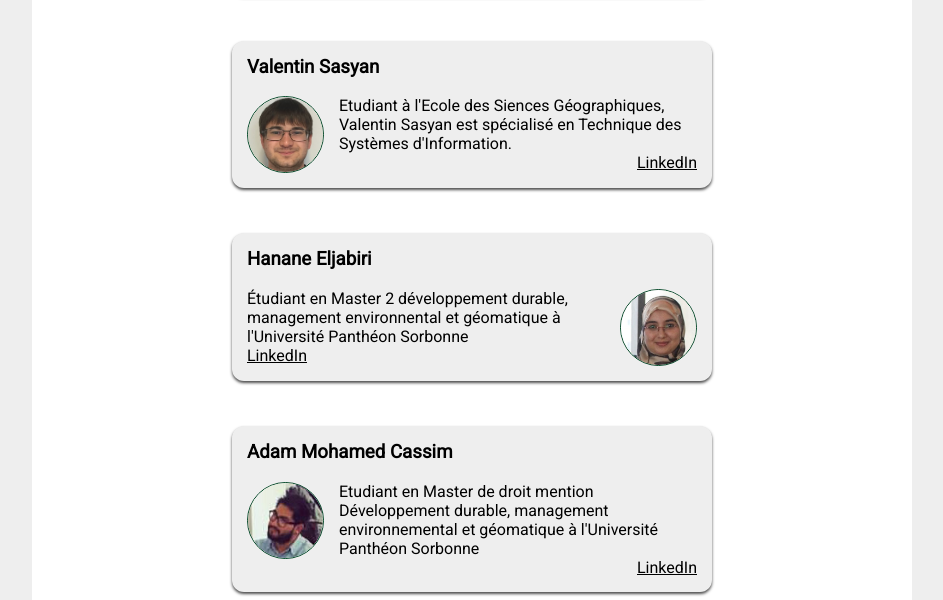
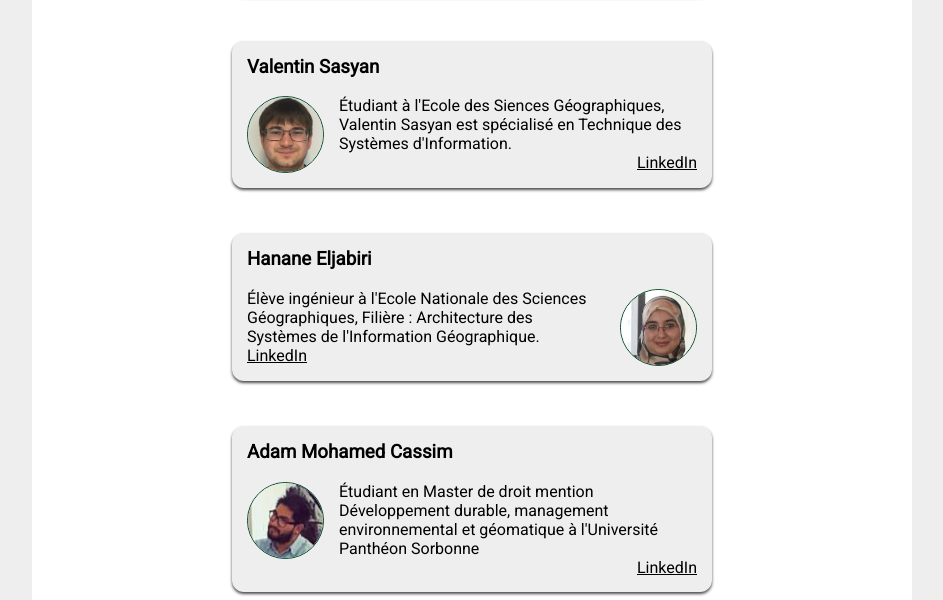
Before and after one commit to VSasyan/maison, a PHP site: page /contact.php in a window 1280 px wide. Shown: the part 531-1131 px from the top of the page, without its empty margins (168-1111 px from the left). Run offline with PHP 8.4, Linux system fonts and the light colour scheme; some web fonts are replaced.

Commit message:
h3 -> h2

```diff
--- a/src/contact.php
+++ b/src/contact.php
@@ -2,9 +2,9 @@
 
 $eleves = array(
 	array('De Weyer', 'Dimitri', '', 'LinkedIn', 'https://be.linkedin.com/pub/dimitri-de-weyer/1b/757/6b0', 'Étudiant en Master 2 développement durable, management environnental et géomatique à l\'Université Panthéon Sorbonne.'),
-	array('Sasyan', 'Valentin', 'img/perso/valentin.jpg', 'LinkedIn', 'https://www.linkedin.com/in/vsasyan', 'Etudiant à l\'Ecole des Siences Géographiques, Valentin Sasyan est spécialisé en Technique des Systèmes d\'Information.'),
-	array('Eljabiri', 'Hanane', 'img/perso/hanane.jpg', 'LinkedIn', 'https://www.linkedin.com/in/hananeeljabiri', "Étudiant en Master 2 développement durable, management environnental et géomatique à l'Université Panthéon Sorbonne"),
-	array('Mohamed Cassim', 'Adam', 'img/perso/adam.jpg', 'LinkedIn', 'https://fr.linkedin.com/pub/mohamed-cassim-adam/109/9bb/4b0', "Etudiant en Master de droit mention Développement durable, management environnemental et géomatique à l'Université Panthéon Sorbonne"),
+	array('Sasyan', 'Valentin', 'img/perso/valentin.jpg', 'LinkedIn', 'https://www.linkedin.com/in/vsasyan', 'Étudiant à l\'Ecole des Siences Géographiques, Valentin Sasyan est spécialisé en Technique des Systèmes d\'Information.'),
+	array('Eljabiri', 'Hanane', 'img/perso/hanane.jpg', 'LinkedIn', 'https://www.linkedin.com/in/hananeeljabiri', "Élève ingénieur à l'Ecole Nationale des Sciences Géographiques, Filière : Architecture des Systèmes de l'Information Géographique."),
+	array('Mohamed Cassim', 'Adam', 'img/perso/adam.jpg', 'LinkedIn', 'https://fr.linkedin.com/pub/mohamed-cassim-adam/109/9bb/4b0', "Étudiant en Master de droit mention Développement durable, management environnemental et géomatique à l'Université Panthéon Sorbonne"),
 	array('Mougammadoussane', 'Vincent', '', 'LinkedIn', '', ""),
 	array('Bruyat', 'Agathe', '', 'LinkedIn', '', "Après l'obtention d'un BTS MUC en 2014, j'ai suivi un double cursus : une classe préparatoire CPGE pour les BAC+2 (classe préparatoire ATS) et une licence 3 Economique et Sociale option RH à l'université Panthéon-Sorbonne. Depuis Septembre 2015 je suis étudiante en Master 1 à Novancia Business School (majeure entreprendriat)."),
 	array('Briend', 'Mathilde', 'img/perso/mathilde.jpg', 'LinkedIn', 'https://fr.linkedin.com/pub/mathilde-briend/92/152/bb9', "'A la suite d'un BTS communication, Mathilde a intégré le bachelor de Novancia Business School et suit ce cursus en apprentissage."),
--- a/src/php/class/Position.php
+++ b/src/php/class/Position.php
@@ -101,7 +101,7 @@ class Position {
 		$html = '';
 
 		$html .= '<div id="eau">';
-			$html .= '<h2>Eau</h2>';
+			$html .= '<h3>Eau</h3>';
 			$html .= '<p>Nous avons calculé les surfaces nécessaires pour être autonome en eau :</p>';
 			$html .= '<ul>';
 				$html .= '<li>Surface minimale : ' . $surfaceMinimale . ' m<sup>2</sup> par personne</li>';
@@ -110,7 +110,7 @@ class Position {
 		$html .= '</div>';
 
 		$html .= '<div id="energie">';
-			$html .= '<h2>Energie</h2>';
+			$html .= '<h3>Energie</h3>';
 			$html .= '<center>';
 				$html .= '<div id="chart">';
 					$html .= '<canvas id="myChart" width="400" height="400"></canvas>';
--- a/src/simulateur.php
+++ b/src/simulateur.php
@@ -32,11 +32,11 @@
 			<div id="selector">
 				<h1> Générez un premier rapport d'implémentation d'écoquartier en un clic ! </h1>
 				<p> Pour avoir une visibilité sur les technologies à déployer pour rendre votre quartier autonome en énergie et en eau, nous vous proposons une simulation basée sur la position potentielle du futur écoquartier. </p>
-				<h1> Veuillez sélectionner une position</h1>
+				<h2> Veuillez sélectionner une position</h1>
 				<div id="map-canvas"></div>
 			</div>
 			<div id="result" class="no" >
-				<h1>Rapport <span id="city"></span></h1>
+				<h2>Rapport <span id="city"></span></h1>
 				<div id="ajax"></div>
 			</div>
 		</section>
```
